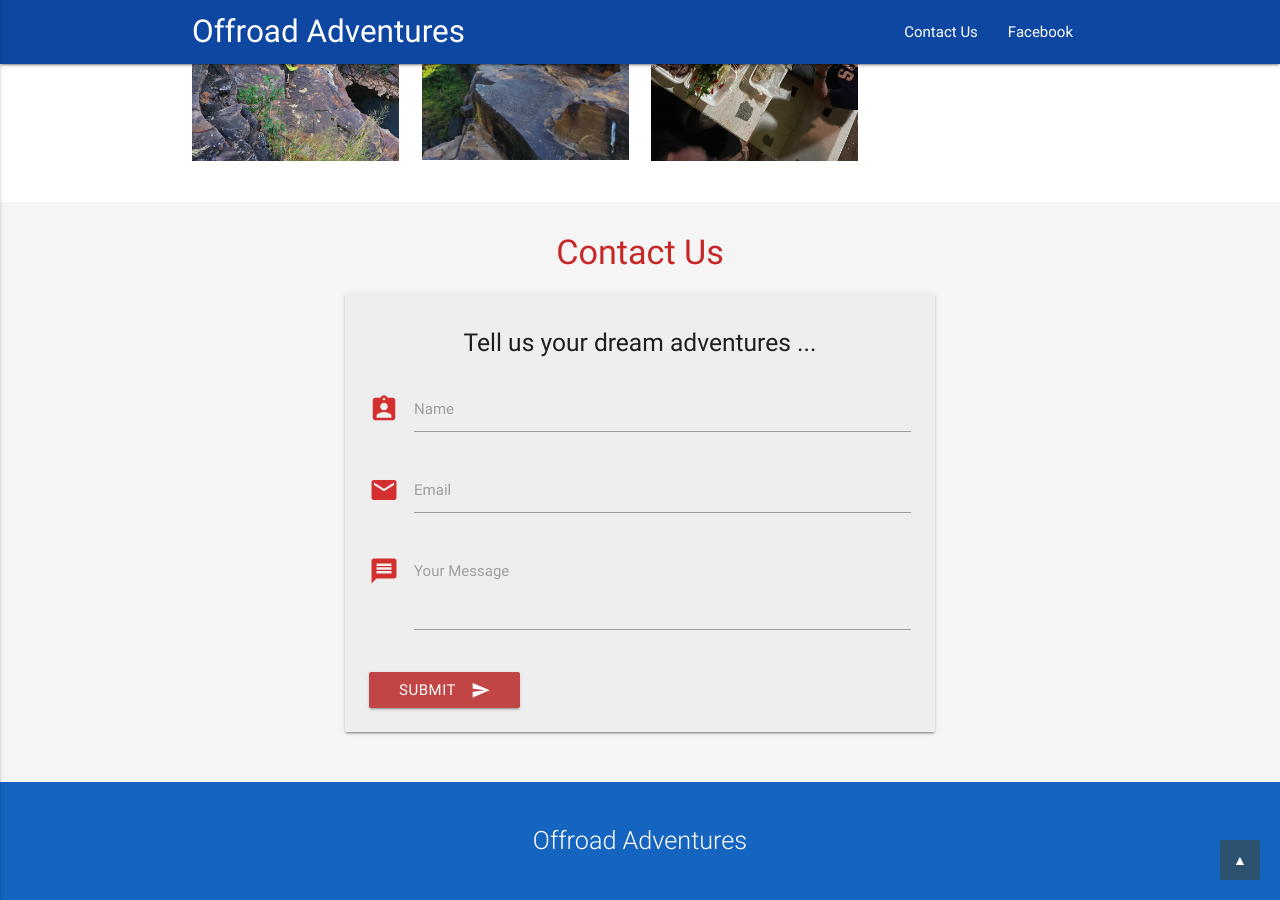
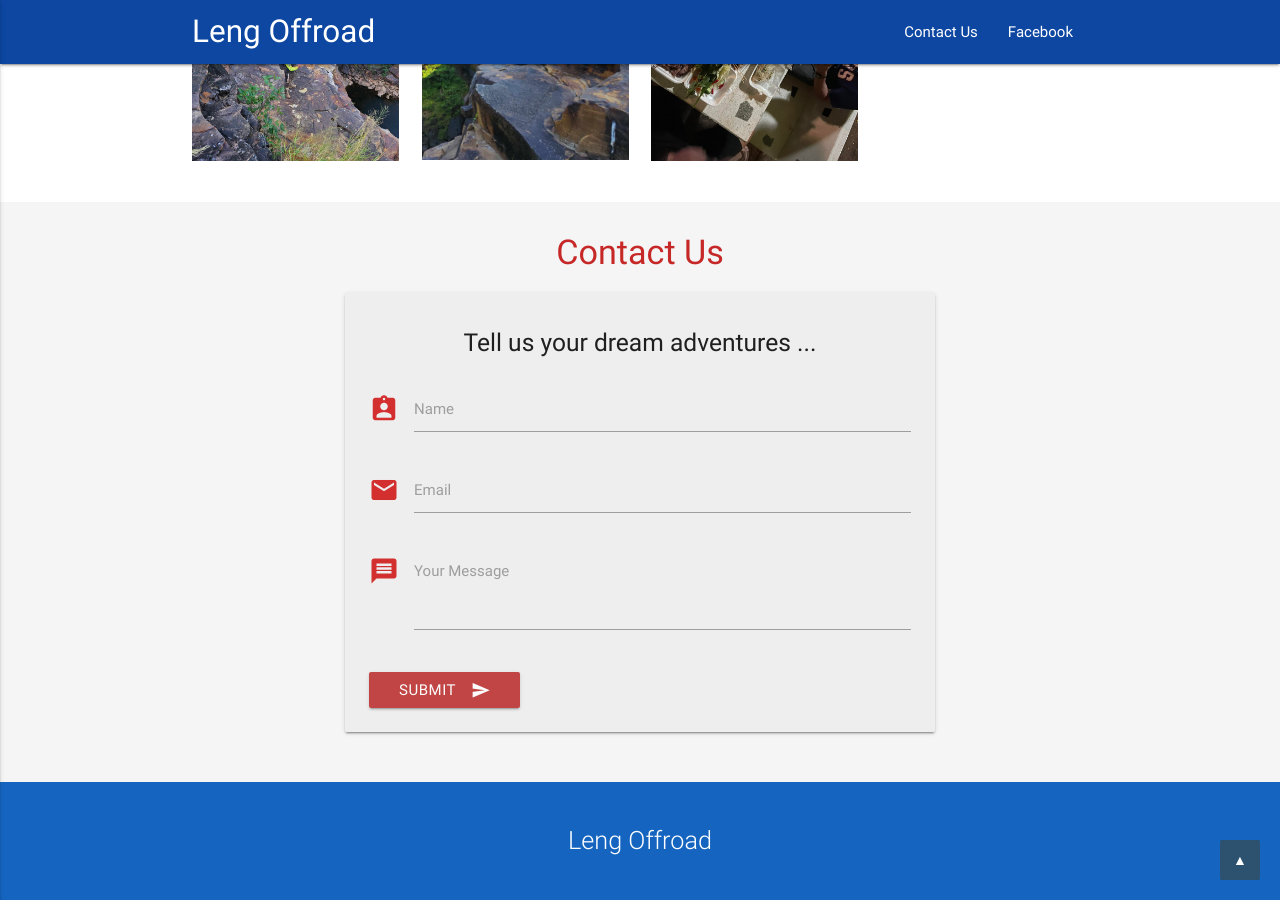
Before and after one commit to yong-lim/offroad-adv, a Jekyll site: the page built from index.md, in a window 1280 px wide and 900 px high, scrolled down 1550 px. Built offline with Jekyll 4.4.1, drawn with Linux system fonts in a browser that asks for light colours; nearby versions of some CDN libraries.

Commit message:
Change title

```diff
--- a/_config.yml
+++ b/_config.yml
@@ -18,7 +18,7 @@
 # You can create any custom variable you would like, and they will be accessible
 # in the templates via {{ site.myvariable }}.
 
-title: Offroad Adventures
+title: Leng Offroad
 email: yong.lim@gmail.com
 description: >- # this means to ignore newlines until "baseurl:"
   Join us for an adventure of a life-time, visiting and riding thru remote village of Cambodia.
```
